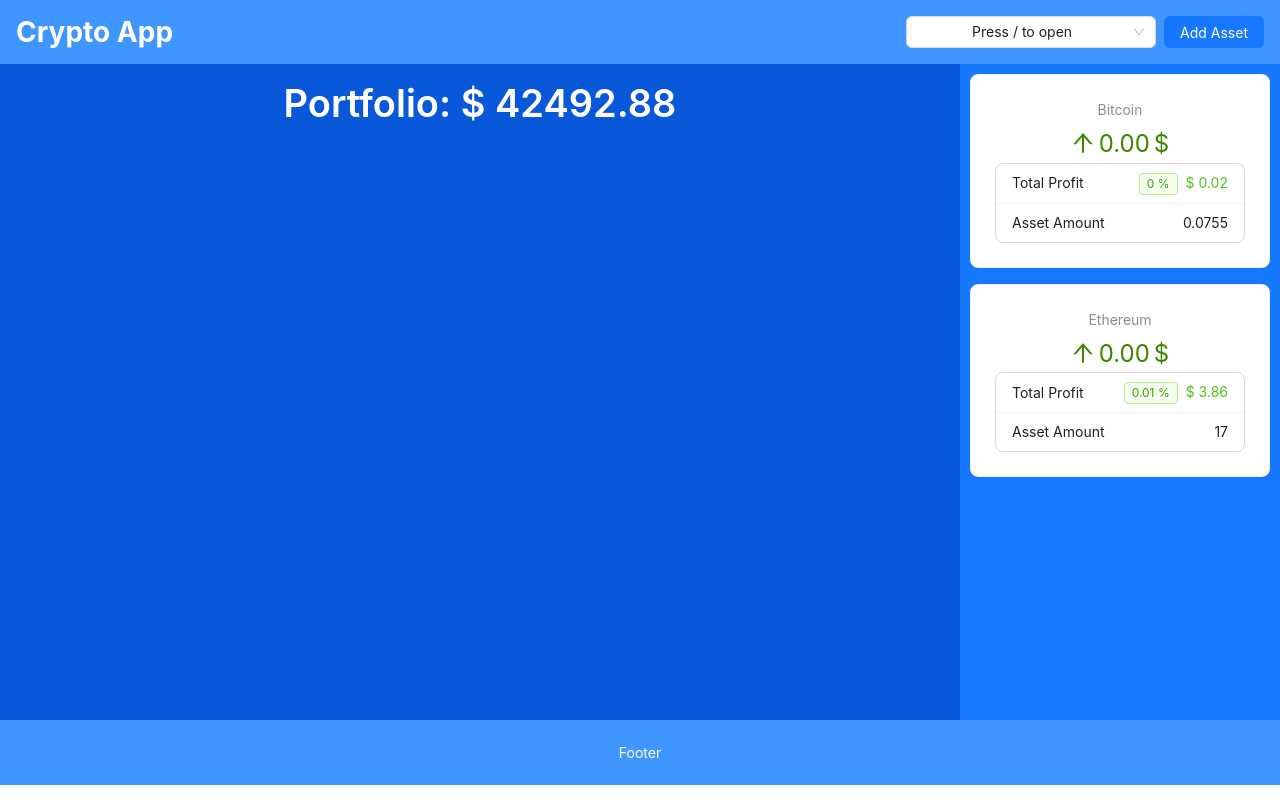
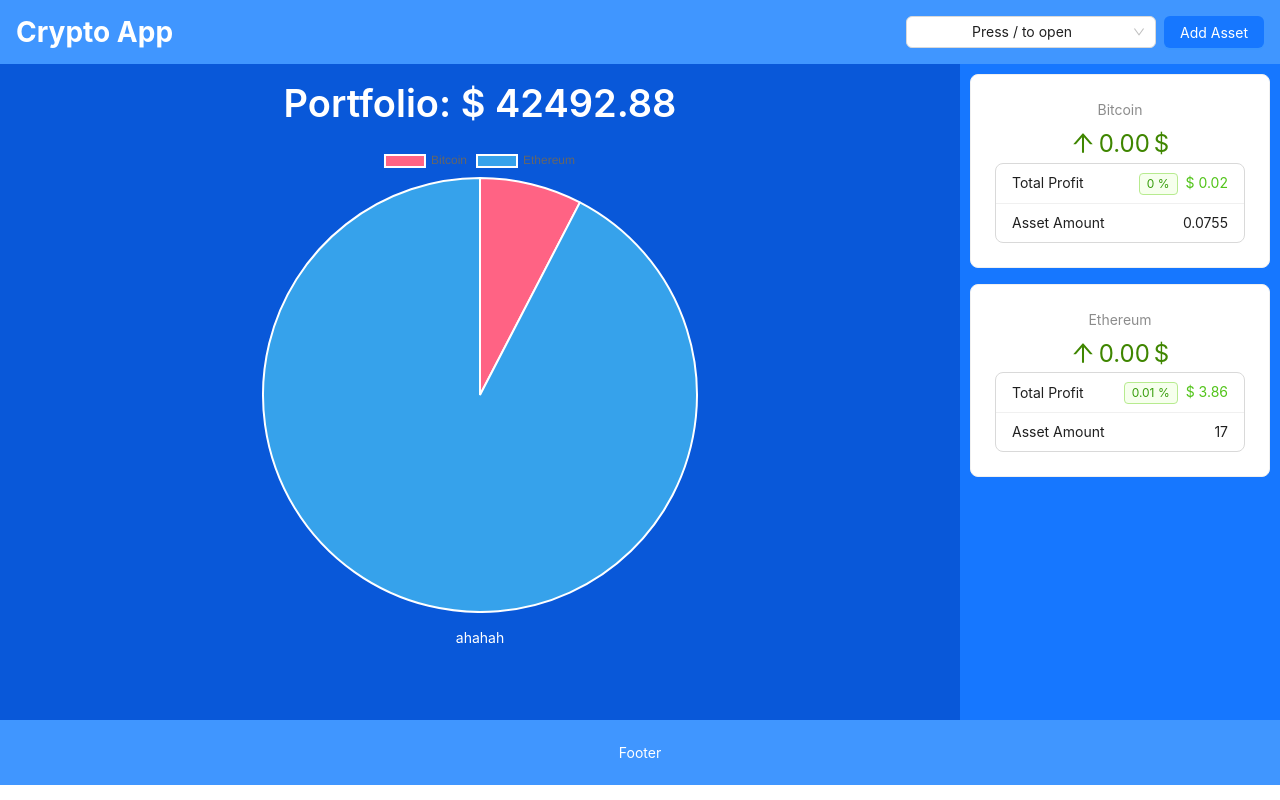
Before and after one commit to T1moQ/crypto-app, a React app: page / in a window 1280 px wide. Built offline with nearby package versions, Linux system fonts and the light colour scheme; the HTML template or start-up script is replaced by a standard one.

Commit message:
portfolioChart comp added in content comp

```diff
--- a/package.json
+++ b/package.json
@@ -12,7 +12,9 @@
   "dependencies": {
     "antd": "^5.14.0",
     "axios": "^1.6.7",
+    "chart.js": "^4.4.1",
     "react": "^18.2.0",
+    "react-chartjs-2": "^5.2.0",
     "react-dom": "^18.2.0"
   },
   "devDependencies": {
--- a/src/components/PortfolioChart.jsx
+++ b/src/components/PortfolioChart.jsx
@@ -1,9 +1,32 @@
 import React from 'react'
+import { Chart as ChartJS, ArcElement, Tooltip, Legend } from 'chart.js'
+import { Pie } from 'react-chartjs-2'
+import { useCrypto } from '../context/cryptoContext'
+
+ChartJS.register(ArcElement, Tooltip, Legend)
 
 const PortfolioChart = () => {
+   const { assets } = useCrypto()
+   const data = {
+      labels: assets.map((asset) => asset.name),
+      datasets: [
+         {
+            label: '$',
+            data: assets.map((asset) => asset.totalMount),
+            backgroundColor: [
+               'rgba(255, 99, 132, 1)',
+               'rgba(54, 162, 235, 1)',
+               'rgba(255, 206, 86, 1)',
+               'rgba(75, 192, 192, 1)',
+               'rgba(153, 102, 255, 1)',
+               'rgba(255, 159, 64, 1)',
+            ]
+         },
+      ],
+   }
    return (
-      <div>
-         AZAZAZ
+      <div style={{ display: 'flex', justifyContent: 'center', marginBottom: '1rem', height: '75%' }}>
+         <Pie data={data} />
       </div>
    )
 }
--- a/src/components/layout/AppContent.jsx
+++ b/src/components/layout/AppContent.jsx
@@ -1,5 +1,7 @@
-import { Layout, Typography } from 'antd';
+import { Layout, Typography, Flex } from 'antd';
 import { useCrypto } from '../../context/cryptoContext'
+import PortfolioChart from '../PortfolioChart';
+import AssetTable from '../AssetTable';
 
 const AppContent = () => {
    const contentStyle = {
@@ -20,6 +22,8 @@
                }).reduce((acc, value) => (acc += value), 0)
                   .toFixed(2)}
             </Typography.Title>
+            <PortfolioChart />
+            <AssetTable />
          </Layout.Content>
       </>
    )
--- a/src/context/cryptoContext.jsx
+++ b/src/context/cryptoContext.jsx
@@ -16,6 +16,7 @@
          growPercent: percentDifferencr(asset.price, coin.price),
          totalMount: asset.amount * coin.price,
          totalProfit: (asset.amount * coin.price) - (asset.amount * asset.price),
+         name: coin.name,
          ...asset
       }
    })
```
Also changed, not shown: 1 other file (tests, documents, lock files or other folders).
